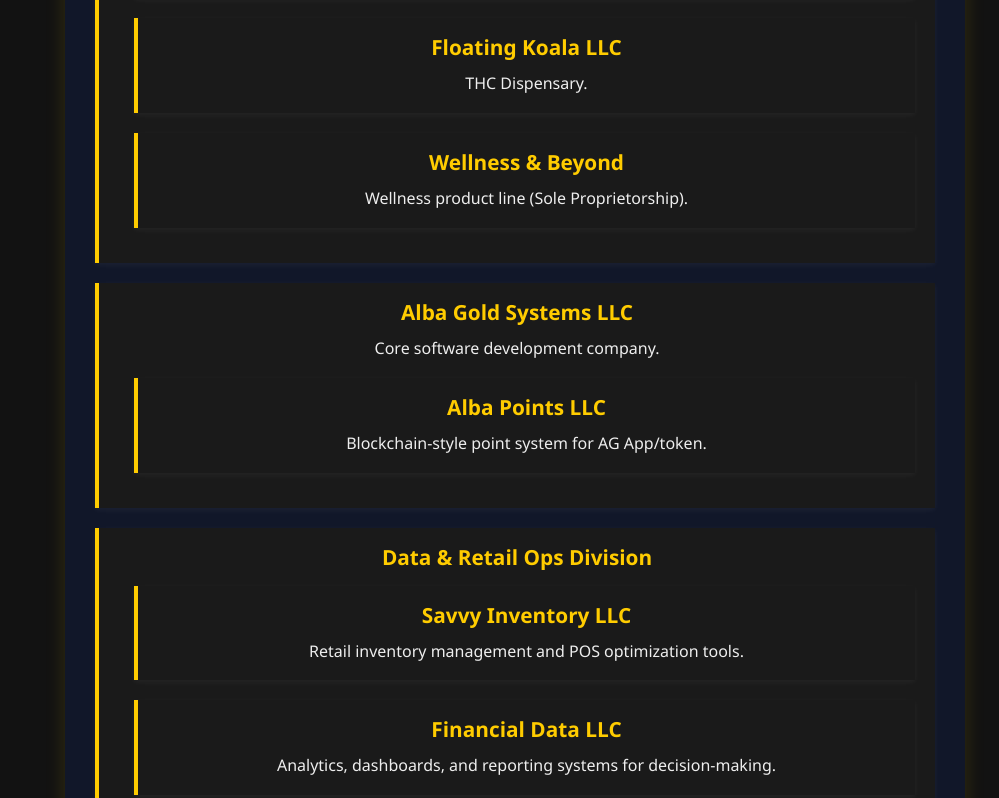
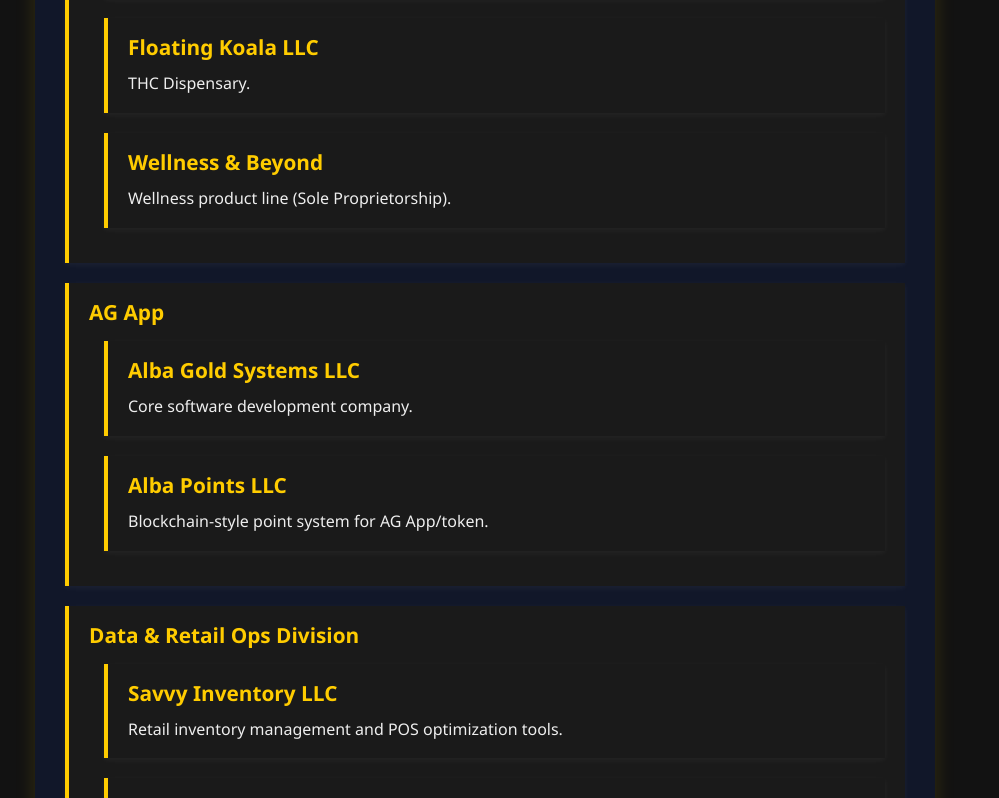
Before and after one commit to algosal/salmansaeed.us, a React (Create React App) app: page /corporate in a window 1280 px wide. Shown: the part 1083-1881 px from the top of the page, without its empty margins (155-1154 px from the left). Built offline with nearby package versions, Linux system fonts and the light colour scheme.

Commit message:
Corporate Styles Adjustment and Cononical plus redirect addition in index.html from /index.html to /

```diff
--- a/public/index.html
+++ b/public/index.html
@@ -1,6 +1,14 @@
 <!DOCTYPE html>
 <html lang="en">
   <head>
+    <link rel="canonical" href="https://salmansaeed.us/" />
+
+    <script>
+      if (window.location.pathname.endsWith("/index.html")) {
+        window.location.replace("/");
+      }
+    </script>
+
     <meta charset="utf-8" />
     <link rel="icon" href="%PUBLIC_URL%/salman.ico" />
     <meta name="viewport" content="width=device-width, initial-scale=1" />
--- a/src/components/Corporate.jsx
+++ b/src/components/Corporate.jsx
@@ -1,5 +1,4 @@
 import React from "react";
-// import { NavLink } from "react-router-dom";
 import Navbar from "./Navbar";
 
 const containerStyle = {
@@ -10,41 +9,10 @@ const containerStyle = {
   color: "#eee",
 };
 
-// const sidebarStyle = {
-//   display: "flex",
-//   flexDirection: "column",
-//   width: 220,
-//   height: "100vh",
-//   position: "fixed",
-//   top: 0,
-//   left: 0,
-//   padding: 20,
-//   backgroundColor: "#1e1e1e",
-//   gap: 15,
-//   boxSizing: "border-box",
-//   zIndex: 100,
-// };
-
-// const linkStyle = {
-//   color: "#bbb",
-//   textDecoration: "none",
-//   fontSize: 18,
-//   fontWeight: 600,
-//   padding: "8px 12px",
-//   borderRadius: 6,
-//   marginBottom: 8,
-// };
-
-// const activeLinkStyle = {
-//   ...linkStyle,
-//   color: "#00f0ff",
-//   backgroundColor: "#333",
-// };
-
 const headerStyle = {
   position: "fixed",
   top: 0,
-  left: 220, // desktop: leave space for sidebar
+  left: 220,
   right: 0,
   backgroundColor: "#121212",
   color: "#ffcc00",
@@ -62,8 +30,10 @@ const headerStyle = {
 const contentStyle = {
   flexGrow: 1,
   padding: 30,
-  marginLeft: 220,
-  marginTop: 80, // space for fixed header
+  marginTop: 80,
+  maxWidth: "900px",
+  marginLeft: "auto",
+  marginRight: "auto",
 };
 
 const companyBlockStyle = {
@@ -72,6 +42,7 @@ const companyBlockStyle = {
   padding: "15px 20px",
   marginBottom: 20,
   boxShadow: "0 2px 6px rgba(255, 255, 255, 0.05)",
+  textAlign: "left",
 };
 
 const subHeadingStyle = {
@@ -89,7 +60,7 @@ const paragraphStyle = {
 const Company = ({ title, description, subCompanies }) => (
   <div style={companyBlockStyle}>
     <h3 style={subHeadingStyle}>{title}</h3>
-    <p style={paragraphStyle}>{description}</p>
+    {description && <p style={paragraphStyle}>{description}</p>}
     {subCompanies && (
       <div style={{ marginTop: 15, paddingLeft: 15 }}>
         {subCompanies.map((sub, i) => (
@@ -103,48 +74,9 @@ const Company = ({ title, description, subCompanies }) => (
 const Corporate = () => {
   return (
     <div style={containerStyle}>
-      {/* Mobile Navbar */}
       <Navbar />
-
-      {/* Sidebar (desktop only) */}
-      {/* <nav className="sidebar" style={sidebarStyle}>
-        <NavLink
-          to="/"
-          end
-          style={({ isActive }) => (isActive ? activeLinkStyle : linkStyle)}
-        >
-          Meet Salman
-        </NavLink>
-        <NavLink
-          to="/corporate"
-          style={({ isActive }) => (isActive ? activeLinkStyle : linkStyle)}
-        >
-          Corporate
-        </NavLink>
-        <NavLink
-          to="/gallery"
-          style={({ isActive }) => (isActive ? activeLinkStyle : linkStyle)}
-        >
-          Gallery
-        </NavLink>
-        <NavLink
-          to="/legacy"
-          style={({ isActive }) => (isActive ? activeLinkStyle : linkStyle)}
-        >
-          Legacy
-        </NavLink>
-        <NavLink
-          to="/character"
-          style={({ isActive }) => (isActive ? activeLinkStyle : linkStyle)}
-        >
-          Character
-        </NavLink>
-      </nav> */}
-
-      {/* Fixed header, top: 0 */}
       <header style={headerStyle}>Corporate Structure</header>
 
-      {/* Main Content */}
       <div className="content" style={contentStyle}>
         <Company
           title="FinSln Holdings"
@@ -194,9 +126,12 @@ const Corporate = () => {
         />
 
         <Company
-          title="Alba Gold Systems LLC"
-          description="Core software development company."
+          title="AG App"
           subCompanies={[
+            {
+              title: "Alba Gold Systems LLC",
+              description: "Core software development company.",
+            },
             {
               title: "Alba Points LLC",
               description: "Blockchain-style point system for AG App/token.",
@@ -231,7 +166,6 @@ const Corporate = () => {
         />
       </div>
 
-      {/* Responsive overrides */}
       <style>{`
         @media (max-width: 768px) {
           .sidebar {
@@ -239,7 +173,7 @@ const Corporate = () => {
           }
           header {
             position: fixed !important;
-            top: 50px !important; /* below mobile navbar height */
+            top: 50px !important;
             left: 0 !important;
             right: 0 !important;
             width: 100% !important;
@@ -254,8 +188,9 @@ const Corporate = () => {
           }
           .content {
             margin-left: 0 !important;
-            margin-top: 110px !important; /* navbar + header */
+            margin-top: 110px !important;
             padding: 20px 15px !important;
+            max-width: 100% !important;
           }
         }
       `}</style>
```
